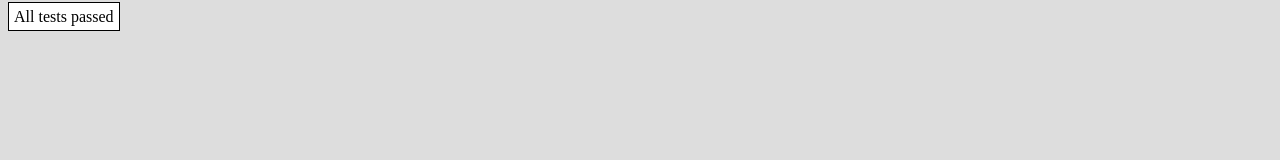
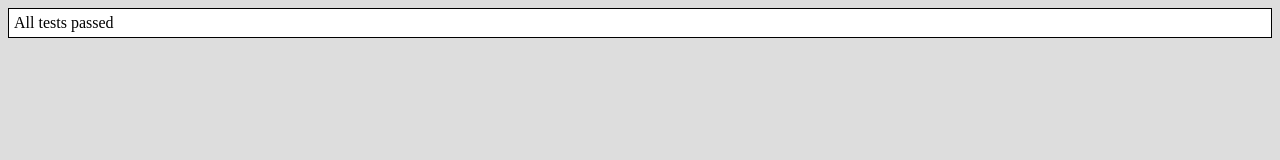
Before and after one commit to Wildtrack/maze, a plain HTML site: page test.html in a window 1280 px wide. Drawn offline with Linux system fonts and the light colour scheme.

Commit message:
fixed up test suite more, stores log

```diff
--- a/maze.css
+++ b/maze.css
@@ -5,7 +5,7 @@ background-color: #fff;
 body {
 background-color: #ddd;
 }
-span {
+div {
 border: solid 1px black;
 background-color: #fff;
 padding:5px;
--- a/maze.js
+++ b/maze.js
@@ -20,9 +20,8 @@ canvas.Scene.new({
         _canvas = this.getCanvas();
 
         stage.append(this.el);
-		//don't know why this doesn't work
 
-		console.log("width: " + _canvas.width + ", height: " + _canvas.height);
+		//console.log("width: " + _canvas.width + ", height: " + _canvas.height);
 		canvas.Input.keyUp(Input.Up, function(e) {
 			if(thisThing.el.y > 0)
 			{
--- a/test.html
+++ b/test.html
@@ -6,7 +6,8 @@
     <meta charset='utf-8'>
   </head>
   <body>
-    <span id="log"></span>
+    <div id="log"></div>
+    <script type="text/javascript" src="./jquery-2.1.3.min.js"></script>
     <script type="text/javascript" src="./canvasengine-1.3.2.all.min.js"></script>
     <script type="text/javascript" src="./testRig.js"></script>
     <script type="text/javascript" src="./mazeModel.js"></script>
--- a/testRig.js
+++ b/testRig.js
@@ -1,7 +1,8 @@
 var TestRig = TestRig || {
+	log:[],
 	assertTrue: function(cond, message) {
 		if(!cond) {
-			console.log("Assertion failed: " + message);
+			TestRig.log.push("Assertion failed: " + message);
 		}
 		return cond;
 	}
--- a/test_mazeModel.js
+++ b/test_mazeModel.js
@@ -4,7 +4,7 @@ testsPassing = true;
 
 //sanity check, constructor should construct
 var modelTest = new AMaze.model.Maze();
-testsPassing &= TestRig.assertTrue(modelTest.width == modelTest.board.length, "Reported width ("+modelTest.width+") not same as actual width ("+modelTest.board.length);
+testsPassing &=TestRig.assertTrue(modelTest.width == modelTest.board.length, "Reported width ("+modelTest.width+") not same as actual width ("+modelTest.board.length);
 testsPassing &=TestRig.assertTrue(modelTest.width == AMaze.model.DEF_WIDTH, "Idiot proofing: width = default width");
 
 //checking that path making works correctly
@@ -32,7 +32,9 @@ expectedExits = (N_CONST | E_CONST | S_CONST | W_CONST);
 modelTest.makeAccessible(testX,testY, expectedExits);
 testsPassing &=TestRig.assertTrue(modelTest.board[testX][testY] == expectedExits, "board["+testX+"]["+testY+"] is incorrectly accessible: " + modelTest.board[testY][testY] + ", not " + expectedExits);
 
-var span = document.getElementById('log');
+var span = $('#log');
 
-if(typeof span !== "undefined")
-	span.appendChild( document.createTextNode(testsPassing? "All tests passed" : "Tests failed, check console log") );
+if(span != null)
+{
+	span.html(testsPassing? "All tests passed" : "Tests failed:<br \>"+TestRig.log.join("<br \>"));
+}
```
Also changed, not shown: index.html (+1 -2 lines).
